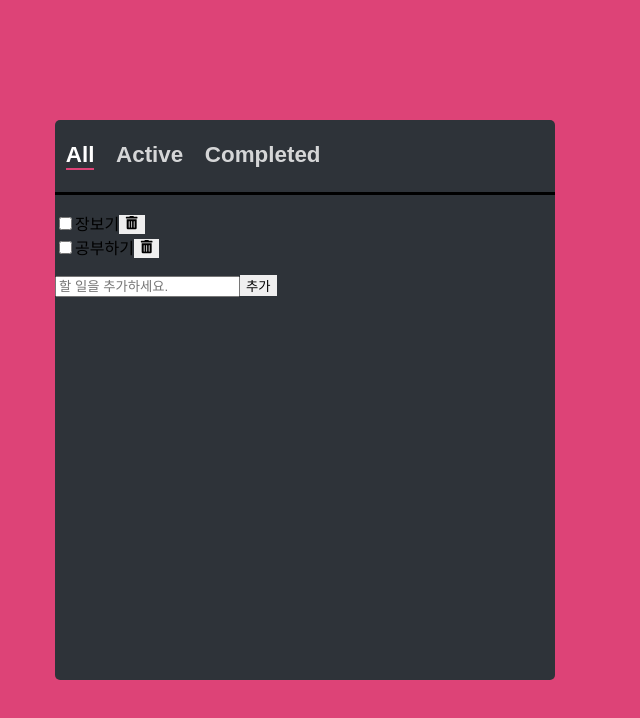
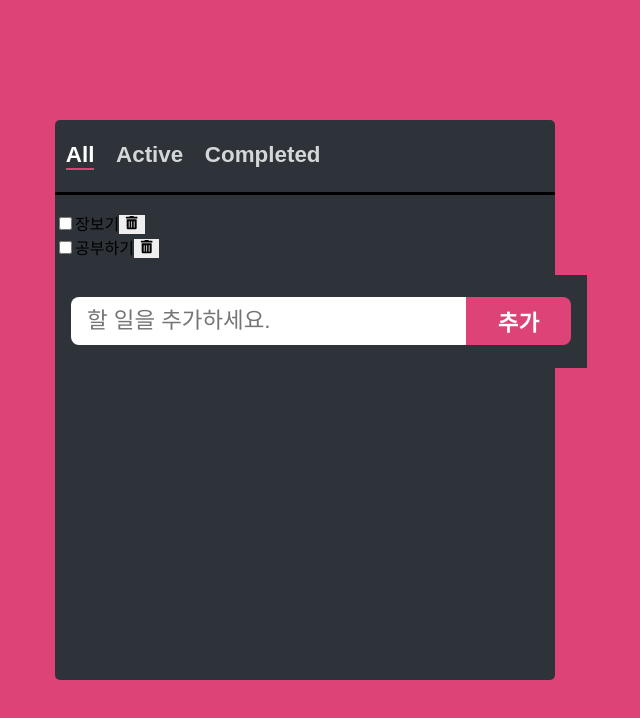
Before and after one commit to dongwook98/react-todolist, a React (Create React App) app: page / in a window 1280 px wide. Shown: the top 718 px of the page, without its empty margins (335-975 px from the left). Built offline with nearby package versions, Linux system fonts and the light colour scheme.

Commit message:
design : 입력폼 디자인

```diff
--- a/src/components/AddTodo/AddTodo.jsx
+++ b/src/components/AddTodo/AddTodo.jsx
@@ -1,5 +1,6 @@
 import React, { useState } from 'react';
 import { v4 as uuidv4 } from 'uuid';
+import styles from './AddTodo.module.css';
 
 export default function AddTodo({ onAdd }) {
   const [text, setText] = useState('');
@@ -18,14 +19,15 @@
   };
 
   return (
-    <form onSubmit={handleSubmit}>
+    <form className={styles.form} onSubmit={handleSubmit}>
       <input
+        className={styles.input}
         type='text'
         placeholder='할 일을 추가하세요.'
         value={text}
         onChange={handleChange}
       />
-      <button>추가</button>
+      <button className={styles.button}>추가</button>
     </form>
   );
 }
--- /dev/null
+++ b/src/components/AddTodo/AddTodo.module.css
@@ -0,0 +1,31 @@
+.form {
+  width: 100%;
+  display: flex;
+  padding: 1.4rem 1rem;
+  background-color: var(--color-bg-dark);
+}
+
+.input {
+  flex: 1 0 auto;
+  font-size: 1.4rem;
+  padding: 0.7rem 1rem;
+  border: none;
+  outline: none;
+  border-top-left-radius: 8px;
+  border-bottom-left-radius: 8px;
+}
+
+.button {
+  cursor: pointer;
+  background-color: var(--color-accent);
+  color: var(--color-text);
+  font-weight: bold;
+  font-size: 1.4rem;
+  padding: 0 2rem;
+  border-top-right-radius: 8px;
+  border-bottom-right-radius: 8px;
+}
+
+.button:hover {
+  filter: brightness(125%);
+}
```
